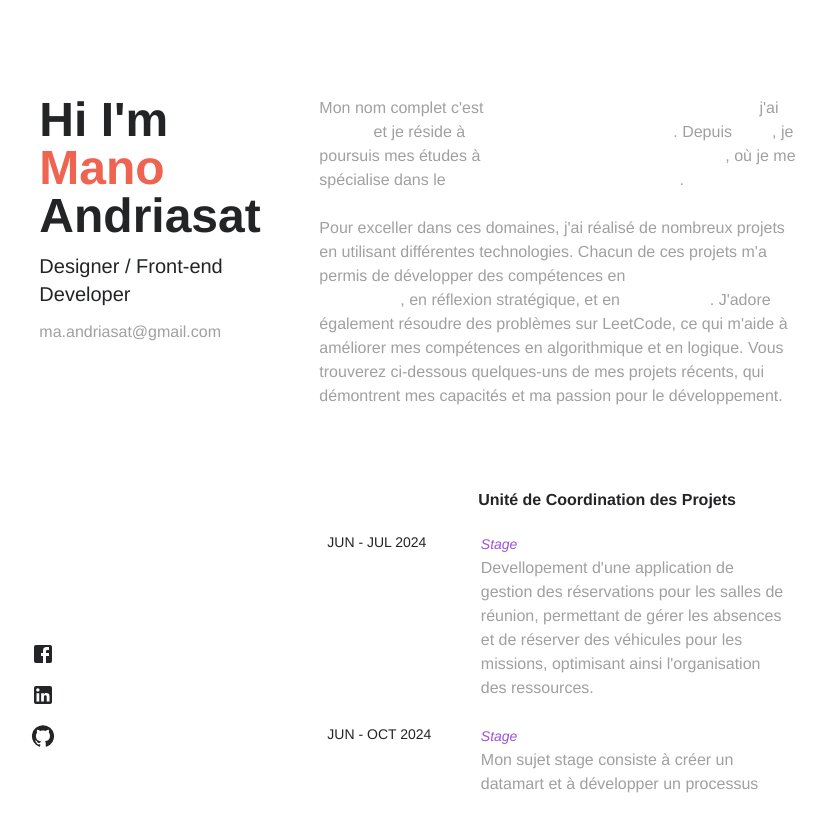
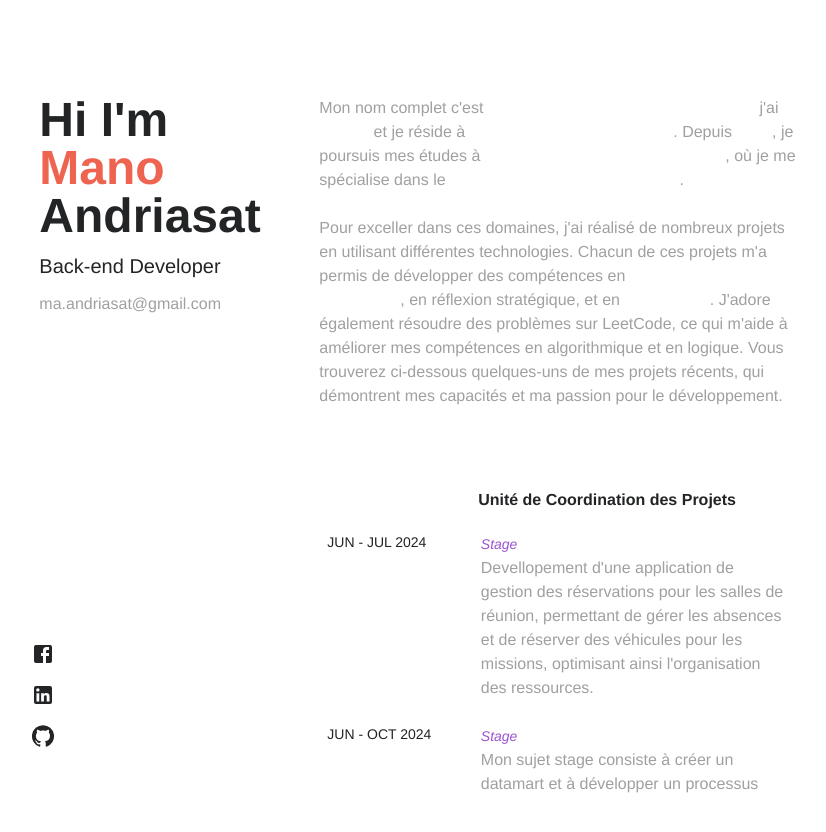
Before and after one commit to ManoAndriasat/portfolio, a Next.js app: page /about in a window 1280 px wide. Shown: the top 832 px of the page, without its empty margins (230-1056 px from the left). Built offline with nearby package versions, Linux system fonts and the light colour scheme.

Commit message:
Update page.tsx

```diff
--- a/src/app/about/page.tsx
+++ b/src/app/about/page.tsx
@@ -35,7 +35,7 @@ const About = () => {
                             <a href="/"><span style={{ color: "rgba(239,99,81,255)" }}>Mano</span> Andriasat</a>
                         </h1>
                         <h2 className="mt-3 text-lg font-medium sm:text-xl">
-                            Designer / Front-end Developer
+                            Back-end Developer
                         </h2>
                         <h3 className="mt-3 text-sm sm:text-base" style={{ color: "#a1a0a0" }}>
                             ma.andriasat@gmail.com
```
